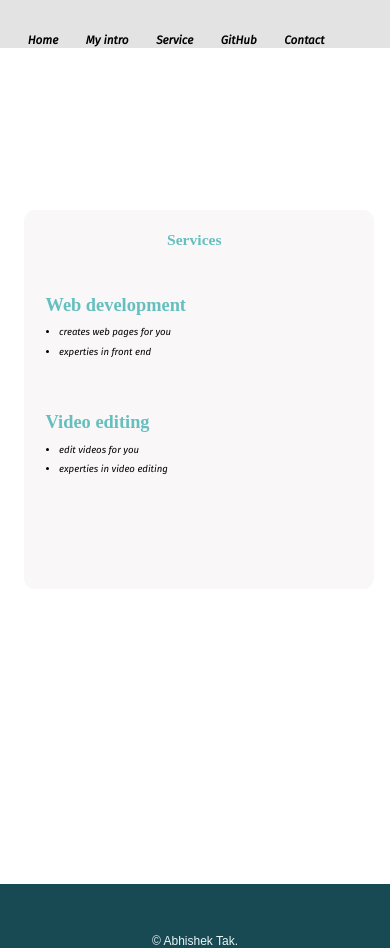
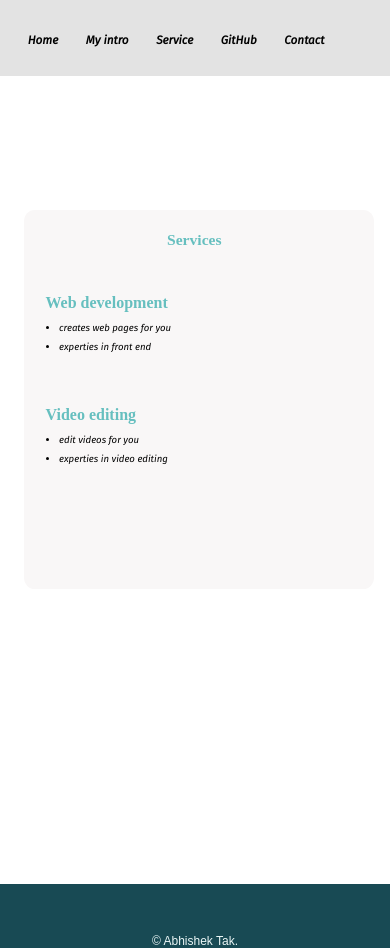
Before and after one commit to Abhishek003536/Portfolio-website, a plain HTML site: page service.html in a window 390 px wide. Drawn offline with Linux system fonts and the light colour scheme.

Commit message:
Increase the height of navbar

```diff
--- a/index.css
+++ b/index.css
@@ -285,7 +285,7 @@ div {
     font-size: 2.5rem;
 }
 .services-row{
-    width: 50%;
+    width: 90%;
     line-height: 2;
     margin: 58px auto 75px 45px;
 }
--- a/index1.css
+++ b/index1.css
@@ -2,7 +2,7 @@
 @media screen and (max-width :1100px) {
     .sidebar {
         width: 100%;
-        height: 3rem;
+        height: 9%;
         position: absolute;
         display: flex;
         flex-wrap: wrap;
@@ -67,6 +67,7 @@
         width: 77%;
         height: 100%;
         align-items: center;
+
     }
 
     .skills{
@@ -89,7 +90,7 @@
     }
 }
 
-@media screen and (max-width:418px) {
+@media screen and (max-width:600px) {
     .infocontainer {
         border-radius: 15%;
         margin: 15% auto;
--- a/index2.css
+++ b/index2.css
@@ -45,7 +45,7 @@
 
         }
         .services h3{
-            font-size: 115%;
+            font-size: 100%;
         }
         .services li{
             font-size: 60%;
```
